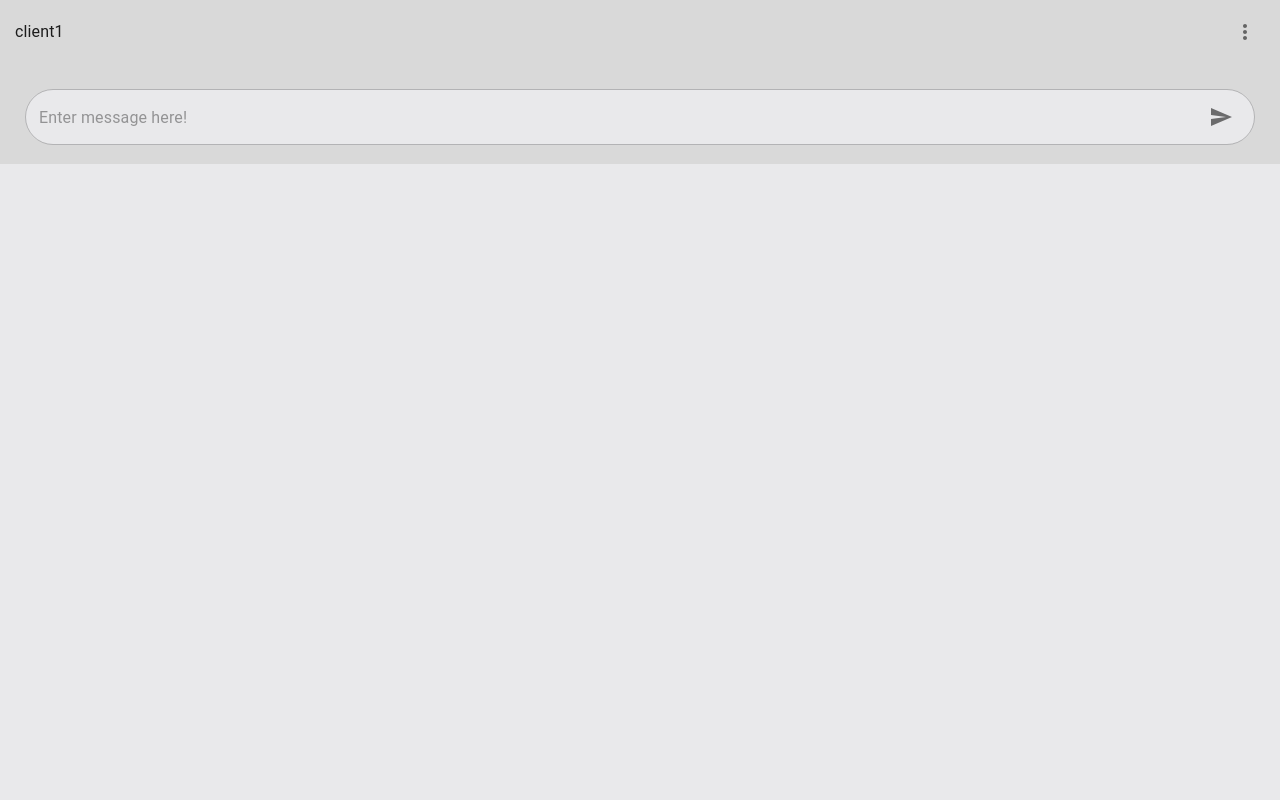
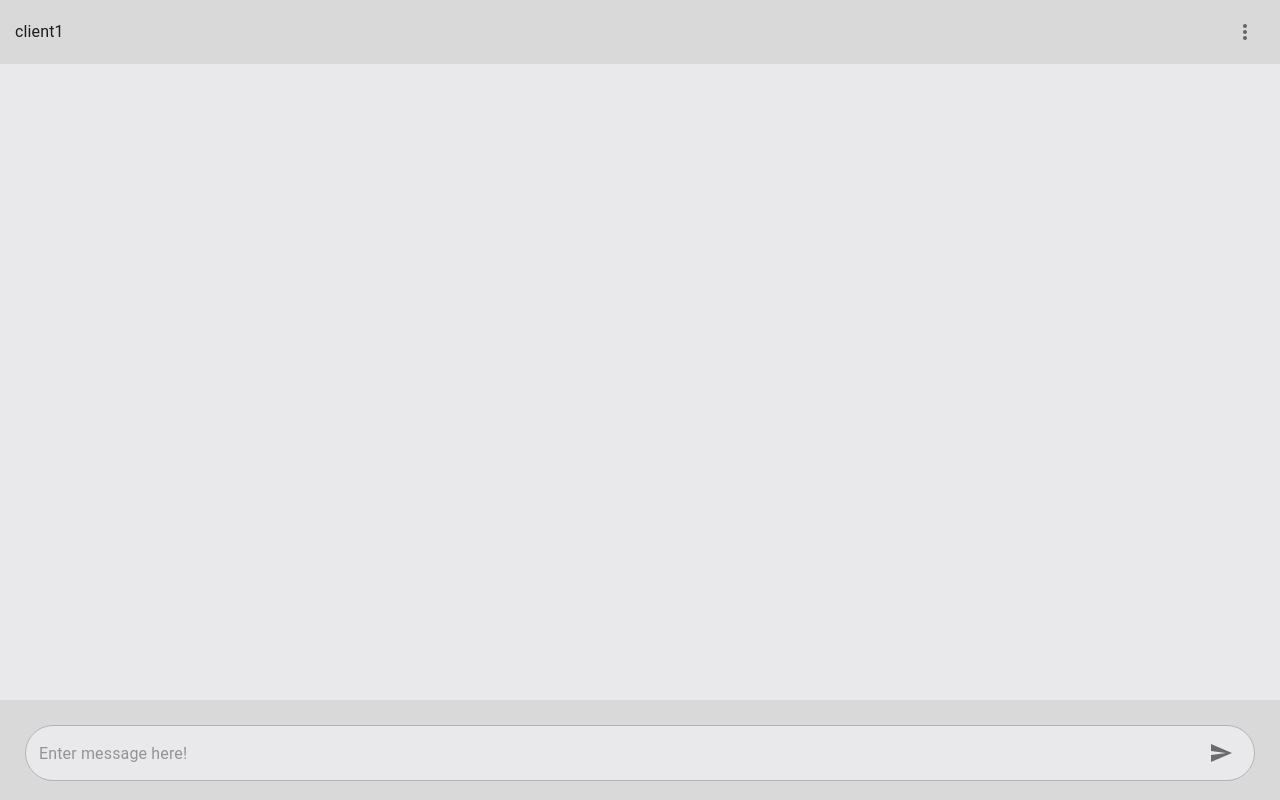
Before and after one commit to Palm394/chat-application-client, a Next.js app: page /group_chat/1 in a window 1280 px wide. Built offline with nearby package versions, Linux system fonts and the light colour scheme.

Commit message:
Extract center layout

```diff
--- /dev/null
+++ b/src/component/MainContent/Layout.tsx
@@ -0,0 +1,13 @@
+import { Box } from "@mui/material";
+
+type props = {
+  children: JSX.Element[]
+}
+
+export default function Layout({ ...props }: props) {
+  return (
+    <Box sx={{ flex: 1 }}>
+      {props.children}
+    </Box>
+  )
+}
--- a/src/pages/chat/[user_id].tsx
+++ b/src/pages/chat/[user_id].tsx
@@ -1,4 +1,5 @@
 import ChatBox from "@/component/footer/ChatBox";
+import CenterLayout from "@/component/MainContent/Layout";
 import NavBar from "@/component/NavBar/NavBarOneToOne";
 import { Box } from "@mui/material";
 
@@ -6,9 +7,9 @@ export default function Chat() {
   return (
     <>
       <NavBar />
-      <Box sx={{ flex: "1" }}>
+      <CenterLayout>
 
-      </Box>
+      </CenterLayout>
       <ChatBox />
     </>
   )
--- a/src/pages/group_chat/[group_id].tsx
+++ b/src/pages/group_chat/[group_id].tsx
@@ -1,10 +1,14 @@
 import ChatBox from "@/component/footer/ChatBox";
+import CenterLayout from "@/component/MainContent/Layout";
 import NavBar from "@/component/NavBar/NavBarGroup";
 
 export default function GroupChat() {
   return (
     <>
       <NavBar />
+      <CenterLayout>
+
+      </CenterLayout>
       <ChatBox />
     </>
   )
--- a/src/pages/index.tsx
+++ b/src/pages/index.tsx
@@ -1,3 +1,4 @@
+import CenterLayout from "@/component/MainContent/Layout";
 import SingleChatList from "@/component/MainContent/SingleChatList";
 import NavBar from "@/component/NavBar/NavBar";
 import List from "@/component/common/List";
@@ -6,6 +7,7 @@ export default function Home() {
   return (
     <>
       <NavBar />
+      <CenterLayout>
         <List>
           <SingleChatList href="/chat/1" label="client1" type="Client" />
           <SingleChatList href="/chat/1" label="client1" type="Client" />
@@ -20,6 +22,8 @@ export default function Home() {
           <SingleChatList href="/group_chat/1" label="client1" type="Group" />
           <SingleChatList href="/group_chat/1" label="client1" type="Group" />
         </List>
+      </CenterLayout>
+
     </>
   )
 }
```
Lines whose indentation alone changed are shown as unchanged.
